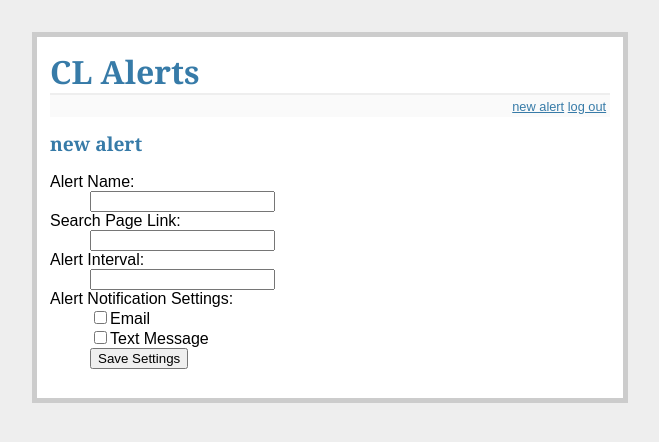
After one commit to payoung/cl-app, a Flask app: page /newalert in a window 1280 px wide. The commit adds this page. Shown: the top 442 px of the page, without its empty margins (310-969 px from the left). Run offline with Flask 2, Linux system fonts and the light colour scheme; a user stored in the database is signed in; parts of the project's set-up code (start-up, migrations or seed data) failed here and were passed over.

Commit message:
Started making some progress on getting the views setup

```diff
--- a/database.py
+++ b/database.py
@@ -12,5 +12,5 @@ Base = declarative_base()
 Base.query = db_session.query_property()
 
 def init_db():
-	from models import User
+	from models import *
 	Base.metadata.create_all(bind=engine)
--- a/templates/layout.html
+++ b/templates/layout.html
@@ -11,6 +11,7 @@
         <a href="{{ url_for('login') }}">log in</a>
         {% endif %}
     {% else %}
+        <a href="{{ url_for('newalert') }}">new alert</a>
         <a href="{{ url_for('logout') }}"> log out</a>
     {% endif %}
     </div>
--- /dev/null
+++ b/templates/newalert.html
@@ -0,0 +1,15 @@
+{% extends "layout.html" %}
+{% block body%}
+    <h2>new alert</h2>
+    {% if error %}<p class=error><strong>Error:</strong> {{ error }}{% endif %}
+    <form action="{{ url_for('add_alert') }}" method=post class=new-alert>
+        <dl>
+            <dt>Alert Name: <dd><input type=text name=name>
+            <dt>Search Page Link: <dd><input type=text name=link>
+            <dt>Alert Interval: <dd><input type=number name=interval>
+            <dt>Alert Notification Settings: <dd><input type="checkbox" name="notifications" value="email">Email
+                                             <dd><input type="checkbox" name="notifications" value="text">Text Message
+            <dd><input type=submit value="Save Settings">
+        </dl>
+    </form>
+{% endblock %}
--- a/templates/user_home_page.html
+++ b/templates/user_home_page.html
@@ -1,5 +1,9 @@
 {% extends "layout.html" %}
 {% block body%}
     <h2>{{ message1 }}</h2>
-    <li><h2>{{ message2 }}</h2>
+    {% for alert in alerts %}
+        <li><h2>{{ alert.name }}</h2>{{ alert.link }}
+    {% else %}
+        <li><em>Unbelievable.  No alerts here so far</em>
+    {% endfor %}
 {% endblock %}
--- a/views.py
+++ b/views.py
@@ -3,6 +3,7 @@ from flask import Flask, request, render_template, flash, redirect, url_for
 from flask.ext.login import LoginManager, login_user, login_required, logout_user, session, current_user
 from database import db_session
 from models import *
+import datetime
 
 app = Flask(__name__)
 login_manager = LoginManager()
@@ -56,8 +57,30 @@ def signup():
 @login_required
 def user_home_page():
     message1 = "Welcome back, " + current_user.name
-    message2 = "Here is your home page"
-    return render_template("user_home_page.html", message1=message1, message2=message2)
+    alerts = db_session.query(Alert).filter_by(user=current_user).all()
+    return render_template("user_home_page.html", message1=message1, alerts=alerts)
+
+@app.route("/newalert", methods=["GET", "POST"])
+@login_required
+def newalert():
+    error = None
+    return render_template("newalert.html", error=error)
+
+@app.route('/add', methods=['GET', 'POST'])
+@login_required
+def add_alert():
+    print request.form['name']
+    print request.form['link']
+    print request.form['interval']
+    print request.form.getlist('notifications')
+    #alert = Alert(name=request.form['name'], link=request.form['link'],
+                #alert_interval=request.form['interval'], notifications=request.form.getlist('notifications'),
+                #alert_status=1, last_update=datetime.date.today(), user=current_user)
+    #db_session.add(alert)
+    #db.session.commit()
+    flash('New alert was created')
+    return redirect(url_for('user_home_page'))
+
 
 @app.route("/logout")
 @login_required
```
Also changed, not shown: models.py (+9 -7 lines), tests.py (+10 -10 lines).
